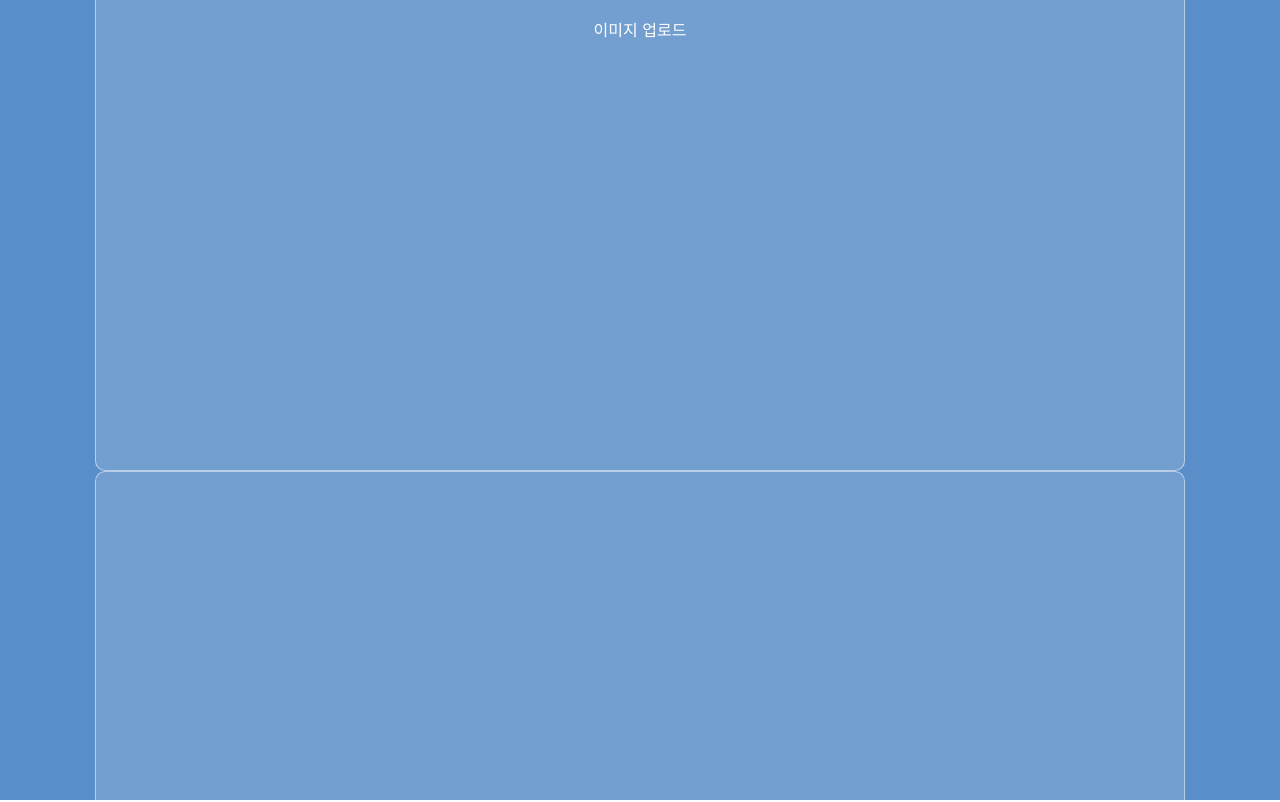
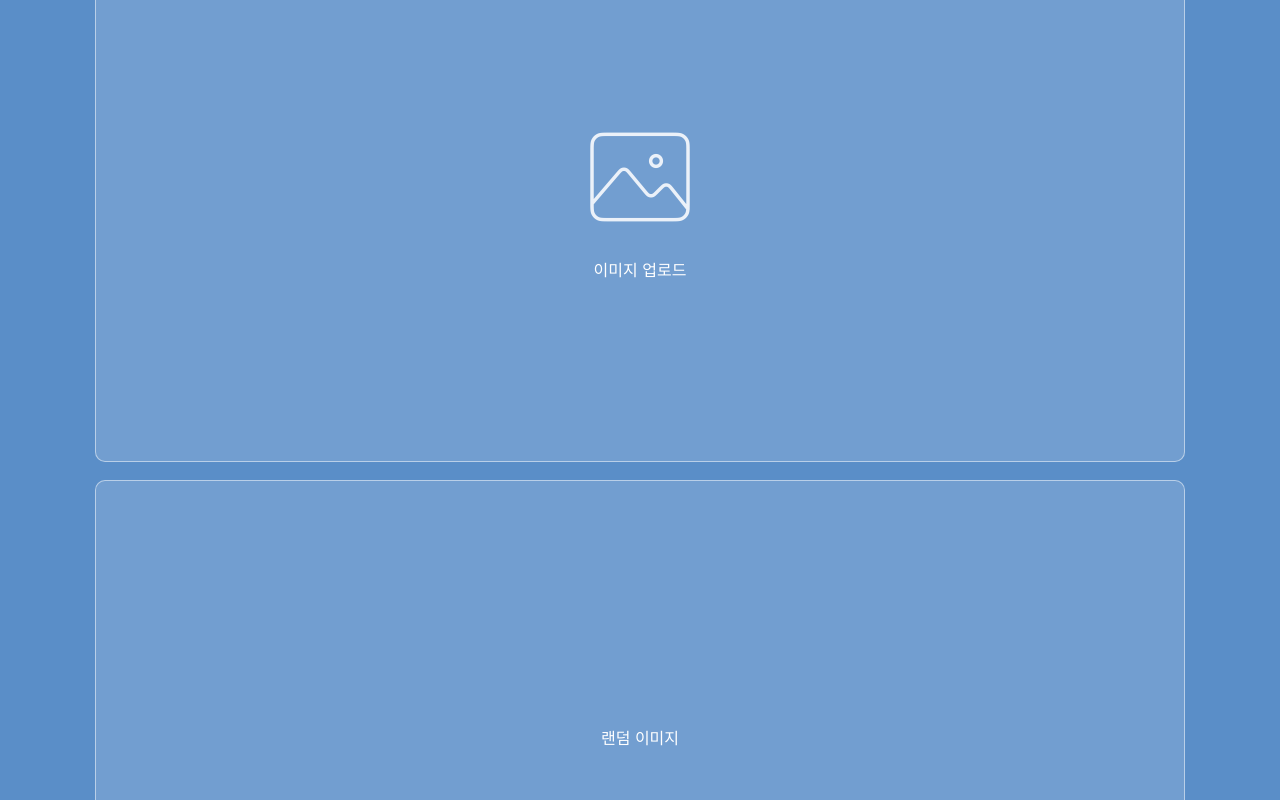
Before and after one commit to rkdbs/TimeCapSuleQR_Web, a React (Create React App) app: page / in a window 1280 px wide. Shown: the top 802 px of the page. Built offline with nearby package versions, Linux system fonts and the light colour scheme.

Commit message:
Style: gap 조정

```diff
--- a/src/App.css
+++ b/src/App.css
@@ -2,7 +2,7 @@
   width: 100vw;
   height: 100vh;
   display: flex;
-  row-gap: 12px;
+  row-gap: 36px;
   align-items: center;
   flex-direction: column;
   justify-content: center;
@@ -13,10 +13,17 @@
   width: 85vw;
 }
 
+.box {
+  row-gap: 18px;
+  display: flex;
+  align-items: center;
+  flex-direction: column;
+  justify-content: center;
+}
+
 .box > div {
   width: 85vw;
-  height: 80vw;
-  row-gap: 13px;
+  height: 40vw;
   display: flex;
   color: #FFF;
   align-items: center;
```
